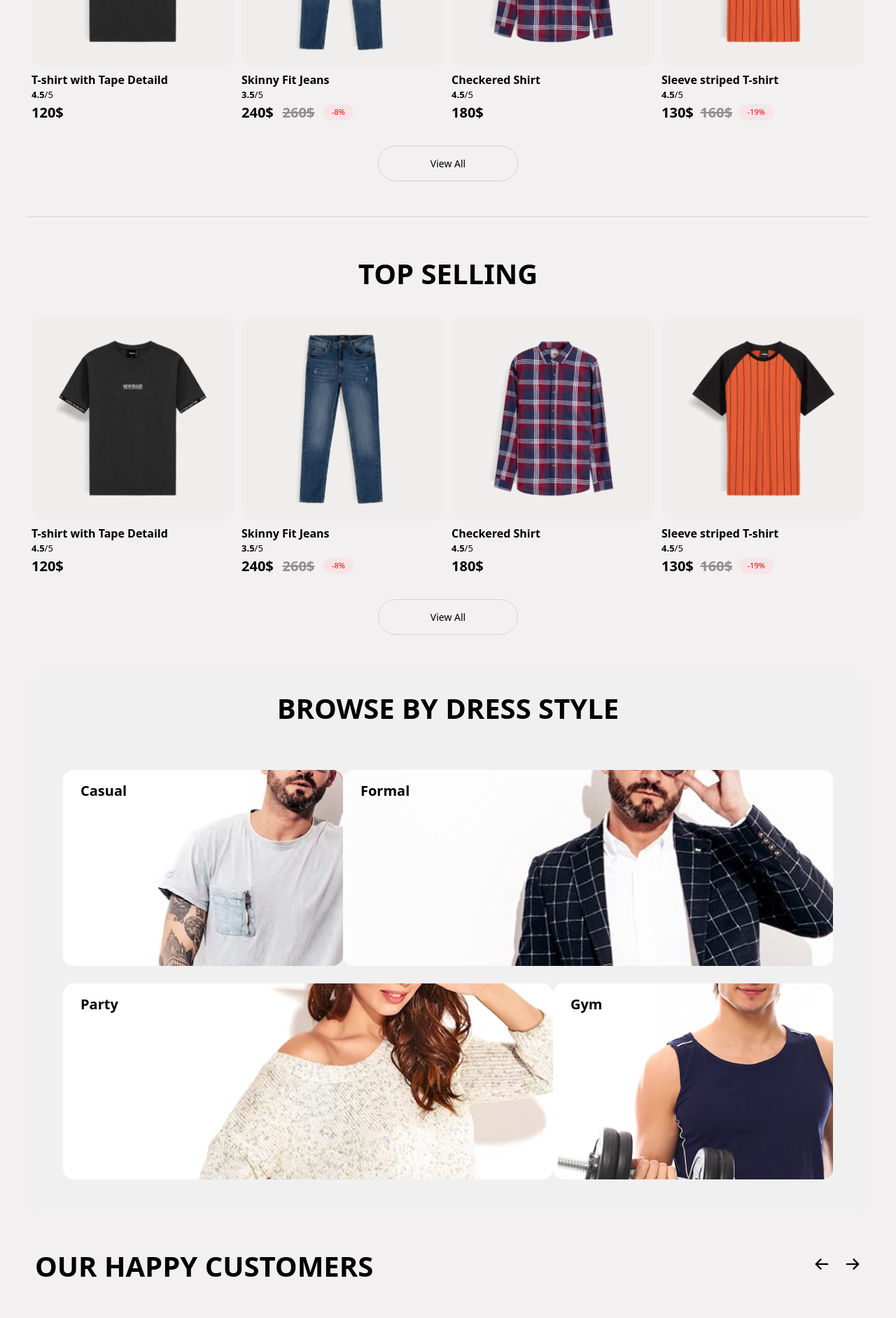
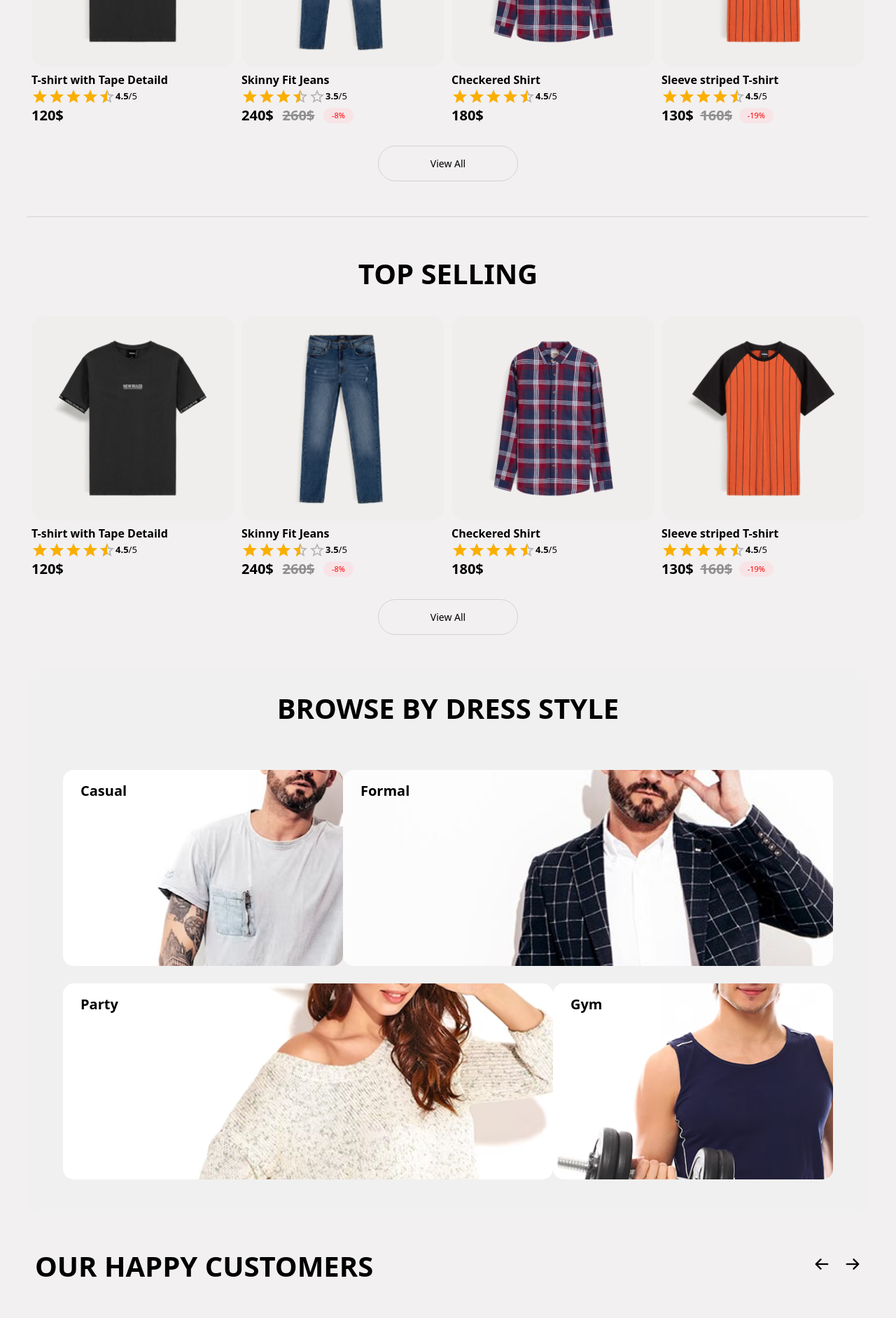
Before and after one commit to web-konstanta/online-store-frontend, a React (Vite) app: page / in a window 1280 px wide. Shown: the part 1180-3063 px from the top of the page at 70% size. Built offline with nearby package versions, Linux system fonts and the light colour scheme.

Commit message:
Add stars rating selecting

```diff
--- a/src/components/Main/Product/Item/ProductItem.tsx
+++ b/src/components/Main/Product/Item/ProductItem.tsx
@@ -1,6 +1,7 @@
 import { Product } from '../../../../types'
 import classes from './ProductItem.module.css'
 import { productDiscount } from '../../../../utils/common/product'
+import Rating from '@mui/material/Rating'
 
 const ProductItem = ({ product }: { product: Product }) => {
     return (
@@ -9,8 +10,16 @@ const ProductItem = ({ product }: { product: Product }) => {
                 <img src={product.image} />
             </div>
             <div className={classes.product__itemTitle}>{product.name}</div>
-            <div className={classes.product__itemRating}>
-                <span>{product.rating}</span>/5
+            <div style={{ display: 'flex', alignItems: 'center' }}>
+                <Rating
+                    name="read-only"
+                    defaultValue={product.rating}
+                    precision={0.5}
+                    readOnly
+                />
+                <div className={classes.product__itemRating}>
+                    <span>{product.rating}</span>/5
+                </div>
             </div>
             <div className={classes.product__itemPrices}>
                 <div className={classes.product__itemNewPrice}>
--- a/src/components/Main/Review/Item/ReviewItem.module.css
+++ b/src/components/Main/Review/Item/ReviewItem.module.css
@@ -4,11 +4,17 @@
 
 .review__itemUser {
 	display: flex;
+	flex-direction: column;
 }
 
 .review__itemTitle {
 	font-size: 18px;
 	font-weight: 600;
+
+	&::after {
+		position: absolute;
+		content: url('/images/main/review/checked-user.png');
+	}
 }
 
 .review__itemText {
--- a/src/components/Main/Review/Item/ReviewItem.tsx
+++ b/src/components/Main/Review/Item/ReviewItem.tsx
@@ -1,15 +1,19 @@
 import { Review } from '../../../../types'
 import classes from './ReviewItem.module.css'
+import Rating from '@mui/material/Rating'
 
 const ReviewItem = ({ review }: { review: Review }) => {
     return (
         <div className={classes.review__item}>
             <div className={classes.review__itemUser}>
+                <Rating
+                    name="read-only"
+                    defaultValue={review.rating}
+                    precision={0.5}
+                    readOnly
+                />
                 <div className={classes.review__itemTitle}>
                     {review.user_name}
-                </div>
-                <div>
-                    <img src="/images/main/review/checked-user.png" />
                 </div>
             </div>
             <div className={classes.review__itemText}>{review.content}</div>
--- a/src/components/Main/Review/List/ReviewList.tsx
+++ b/src/components/Main/Review/List/ReviewList.tsx
@@ -24,7 +24,7 @@ const ReviewList = () => {
             user_name: 'Sarah M.',
             content:
                 'Im blown away by the quality and style of the clothes I received from Shop.co. From casual wear to elegant dresses, every piece Ive bought has exceeded my expectations.',
-            rating: 4,
+            rating: 3.5,
         },
         {
             id: 2,
@@ -38,14 +38,14 @@ const ReviewList = () => {
             user_name: 'James L.',
             content:
                 'As someone whos always on the lookout for unique fashion pieces, Im thrilled to have stumbled upon Shop.co. The selection of clothes is not only diverse but also on-point with the latest trends.',
-            rating: 5,
+            rating: 4.5,
         },
         {
             id: 4,
             user_name: 'Sarah M.',
             content:
                 'Im blown away by the quality and style of the clothes I received from Shop.co. From casual wear to elegant dresses, every piece Ive bought has exceeded my expectations.',
-            rating: 3,
+            rating: 3.5,
         },
         {
             id: 5,
```
Also changed, not shown: package.json (+6 -1 lines), 1 other file (tests, documents, lock files or other folders).
